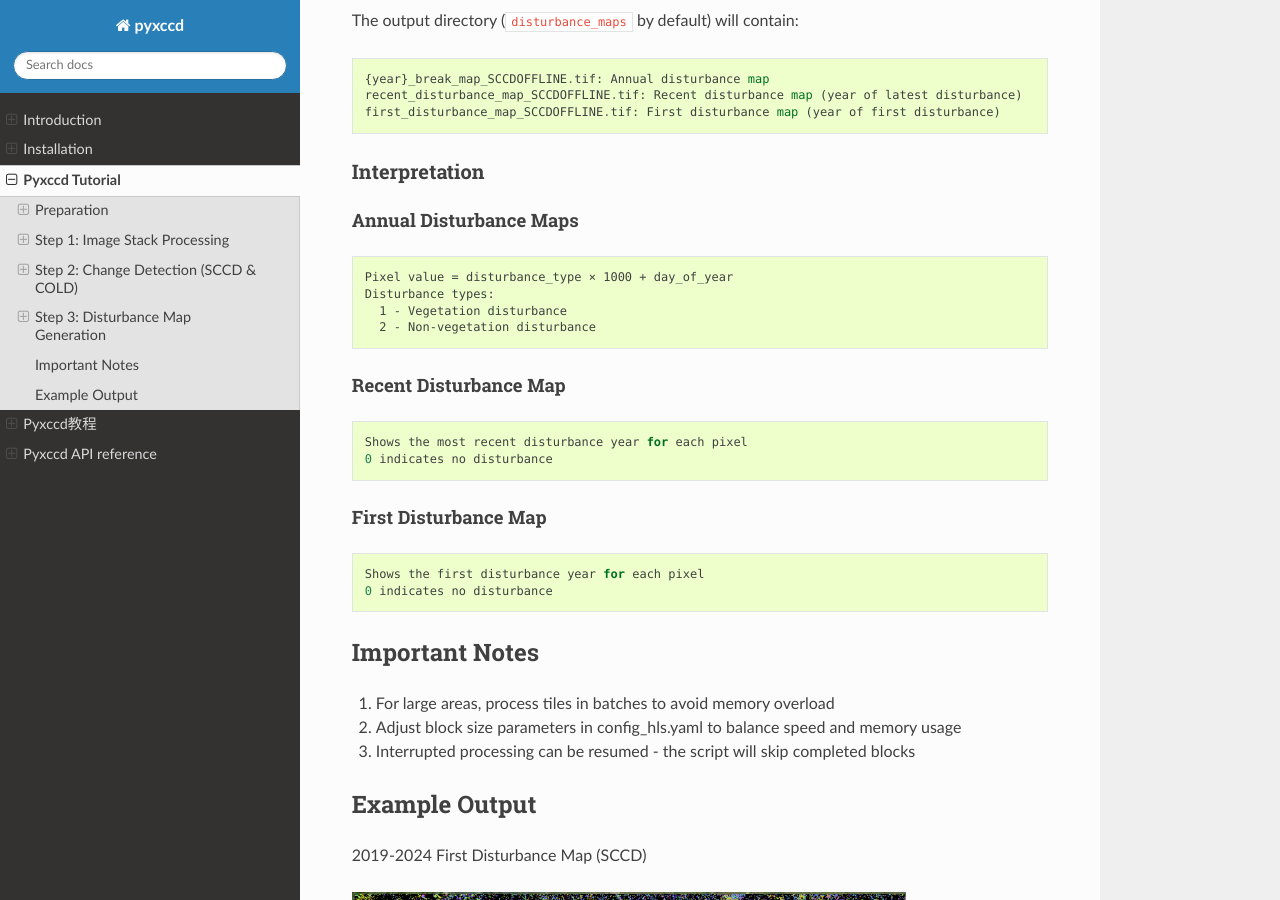
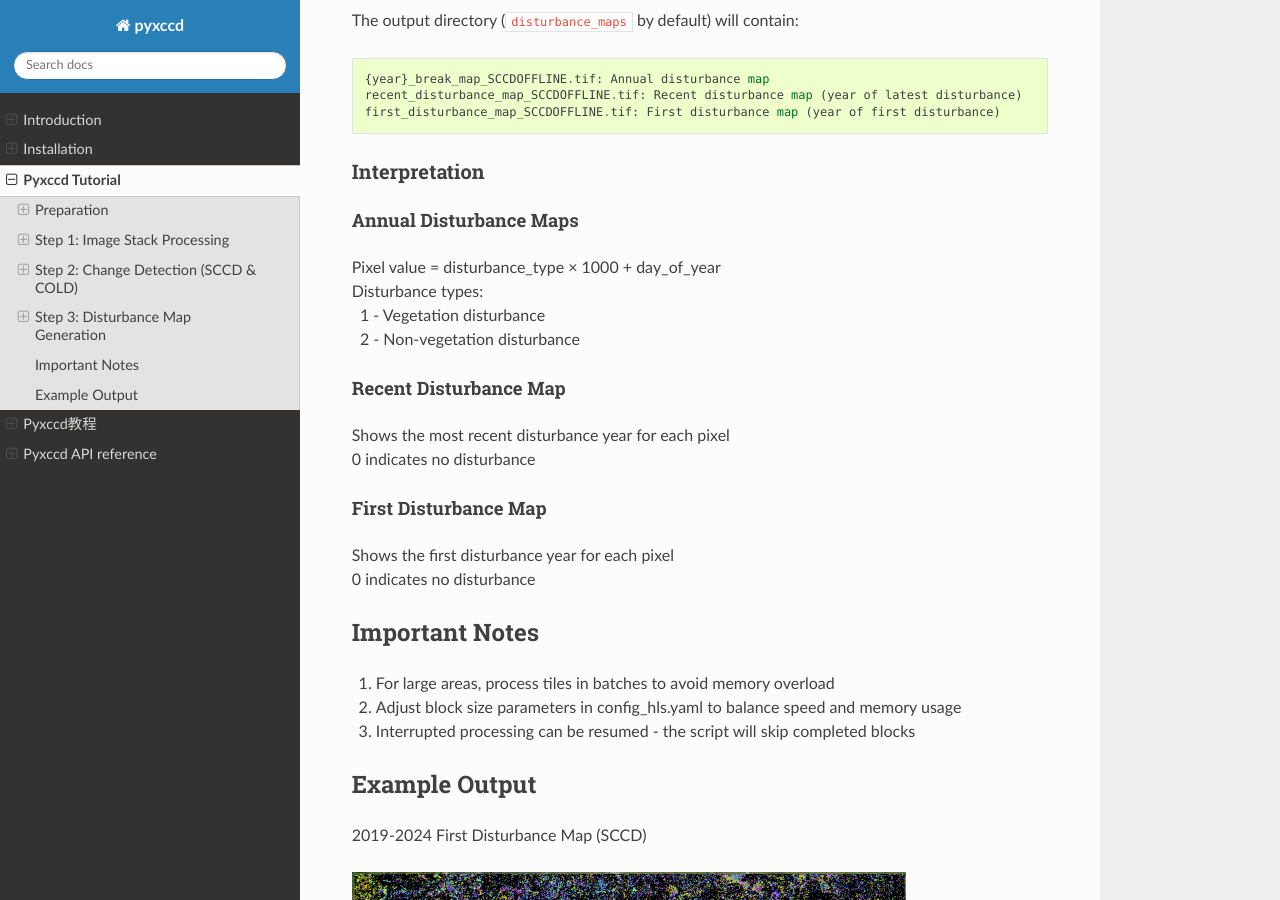
Before and after one commit to HuYingchu/hycxccd, a Sphinx documentation site: the page built from docs/source/pytutorialEn.rst, in a window 1280 px wide and 900 px high, scrolled down 3936 px. Built offline with Sphinx 7.4.7 and the Read the Docs theme 3.1.0, drawn with Linux system fonts in a browser that asks for light colours.

Commit message:
中英版

```diff
--- a/docs/source/pytutorialCh.rst
+++ b/docs/source/pytutorialCh.rst
@@ -2,7 +2,6 @@ Pyxccd教程
 ==========
 
 | 本教程将指导您如何使用pyxccd处理HLS影像数据，生成年度扰动图、最近扰动图和首次扰动图。整个过程分为三个主要步骤。
-| 闫子奇喜欢可爱型
 
 准备工作
 --------
--- a/docs/source/pytutorialEn.rst
+++ b/docs/source/pytutorialEn.rst
@@ -230,28 +230,22 @@ Interpretation
 Annual Disturbance Maps
 ^^^^^^^^^^^^^^^^^^^^^^^
 
-::
-
-   Pixel value = disturbance_type × 1000 + day_of_year
-   Disturbance types:
-     1 - Vegetation disturbance
-     2 - Non-vegetation disturbance
+| Pixel value = disturbance_type × 1000 + day_of_year
+| Disturbance types:
+|   1 - Vegetation disturbance
+|   2 - Non-vegetation disturbance
 
 Recent Disturbance Map
 ^^^^^^^^^^^^^^^^^^^^^^
 
-::
-
-   Shows the most recent disturbance year for each pixel
-   0 indicates no disturbance
+| Shows the most recent disturbance year for each pixel
+| 0 indicates no disturbance
 
 First Disturbance Map
 ^^^^^^^^^^^^^^^^^^^^^
 
-::
-
-   Shows the first disturbance year for each pixel
-   0 indicates no disturbance
+| Shows the first disturbance year for each pixel
+| 0 indicates no disturbance
 
 Important Notes
 ---------------
```
Also changed, not shown: docs/source/pytutorialCH.ipynb, docs/source/pytutorialEn.ipynb.
